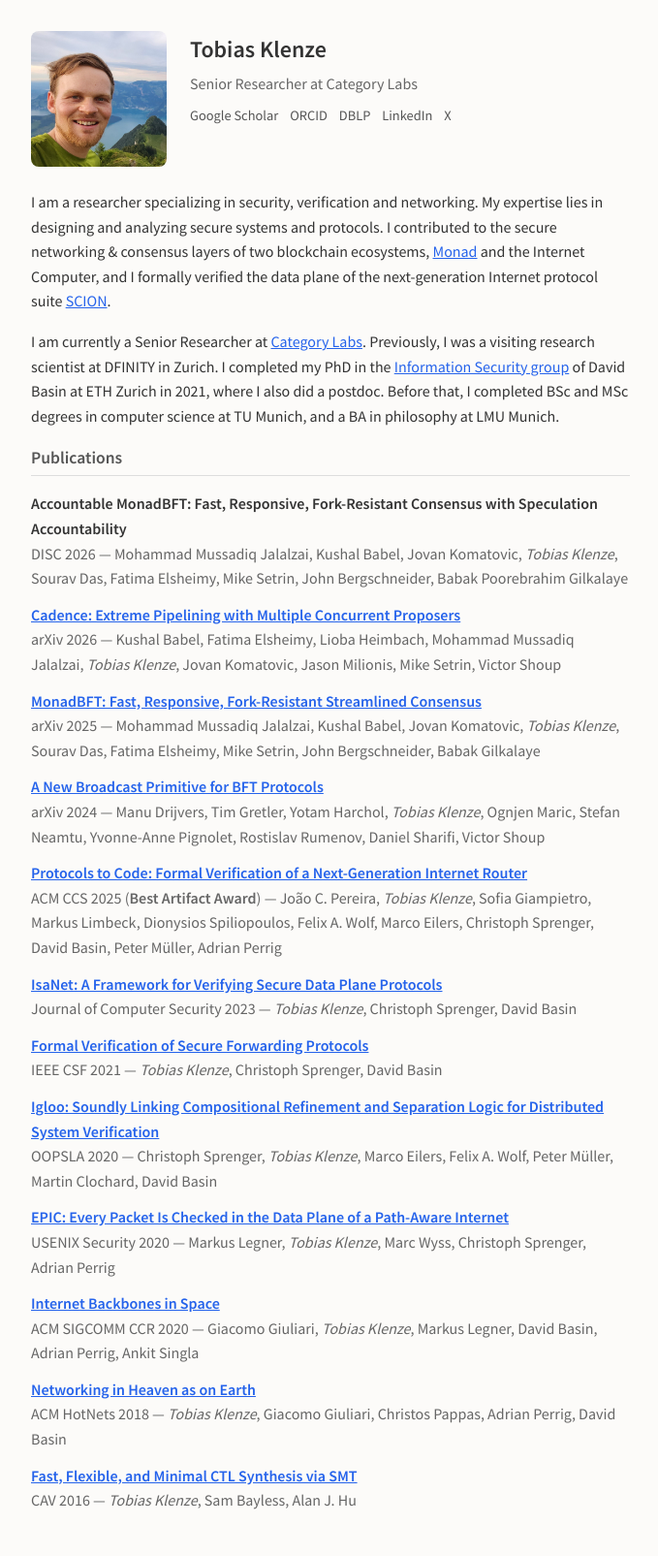
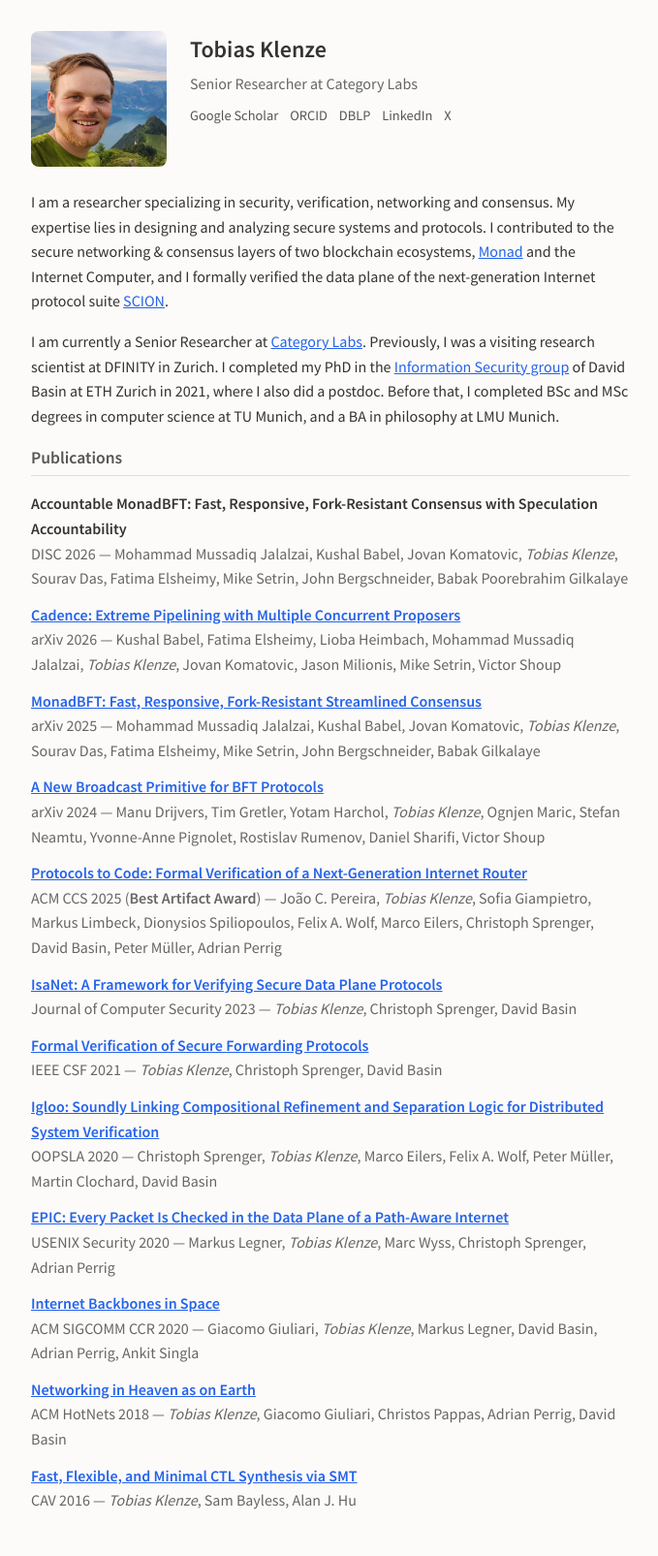
Before and after one commit to tklenze/tklenze.github.io, a Jekyll site: the page built from index.md, in a window 1280 px wide. Shown: the whole page at 97% size, without its empty margins (299-978 px from the left). Built offline with Jekyll 4.4.1, drawn with Linux system fonts in a browser that asks for light colours.

Commit message:
Bio: add consensus to the research areas
Co-Authored-By: Claude Opus 5.5 <noreply@anthropic.com>

```diff
--- a/_config.yml
+++ b/_config.yml
@@ -1,5 +1,5 @@
 title: Tobias Klenze
-description: Researcher specializing in security, verification and networking
+description: Researcher specializing in security, verification, networking and consensus
 url: "https://tklenze.github.io"
 
 # No theme - using custom layout
--- a/index.md
+++ b/index.md
@@ -18,7 +18,7 @@ title: Tobias Klenze
   </div>
 </div>
 
-<p>I am a researcher specializing in security, verification and networking. My expertise lies in designing and analyzing secure systems and protocols. I contributed to the secure networking & consensus layers of two blockchain ecosystems, <a href="https://monad.xyz/">Monad</a> and the Internet Computer, and I formally verified the data plane of the next-generation Internet protocol suite <a href="https://www.scion.org/">SCION</a>.</p>
+<p>I am a researcher specializing in security, verification, networking and consensus. My expertise lies in designing and analyzing secure systems and protocols. I contributed to the secure networking & consensus layers of two blockchain ecosystems, <a href="https://monad.xyz/">Monad</a> and the Internet Computer, and I formally verified the data plane of the next-generation Internet protocol suite <a href="https://www.scion.org/">SCION</a>.</p>
 
 <p>I am currently a Senior Researcher at <a href="https://www.category.xyz/">Category Labs</a>. Previously, I was a visiting research scientist at DFINITY in Zurich. I completed my PhD in the <a href="https://infsec.ethz.ch/">Information Security group</a> of David Basin at ETH Zurich in 2021, where I also did a postdoc. Before that, I completed BSc and MSc degrees in computer science at TU Munich, and a BA in philosophy at LMU Munich.</p>
 
```
